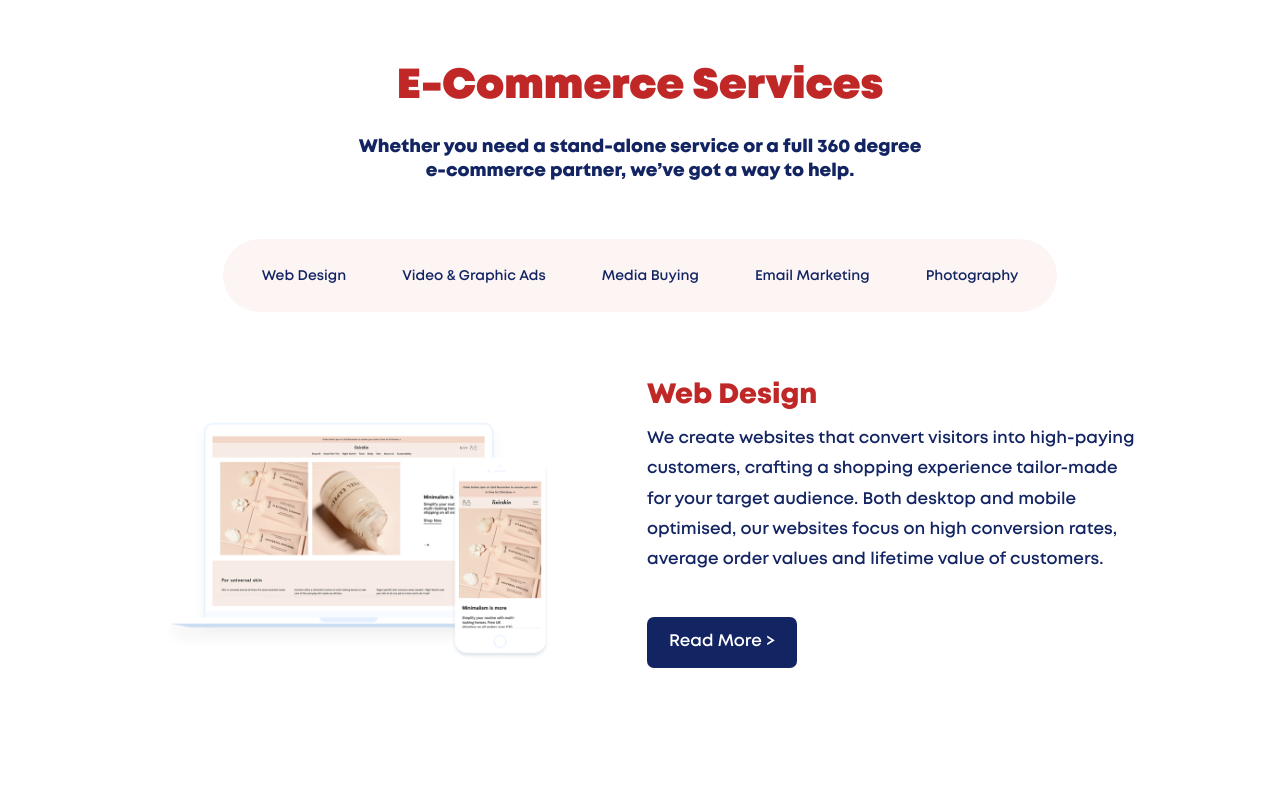
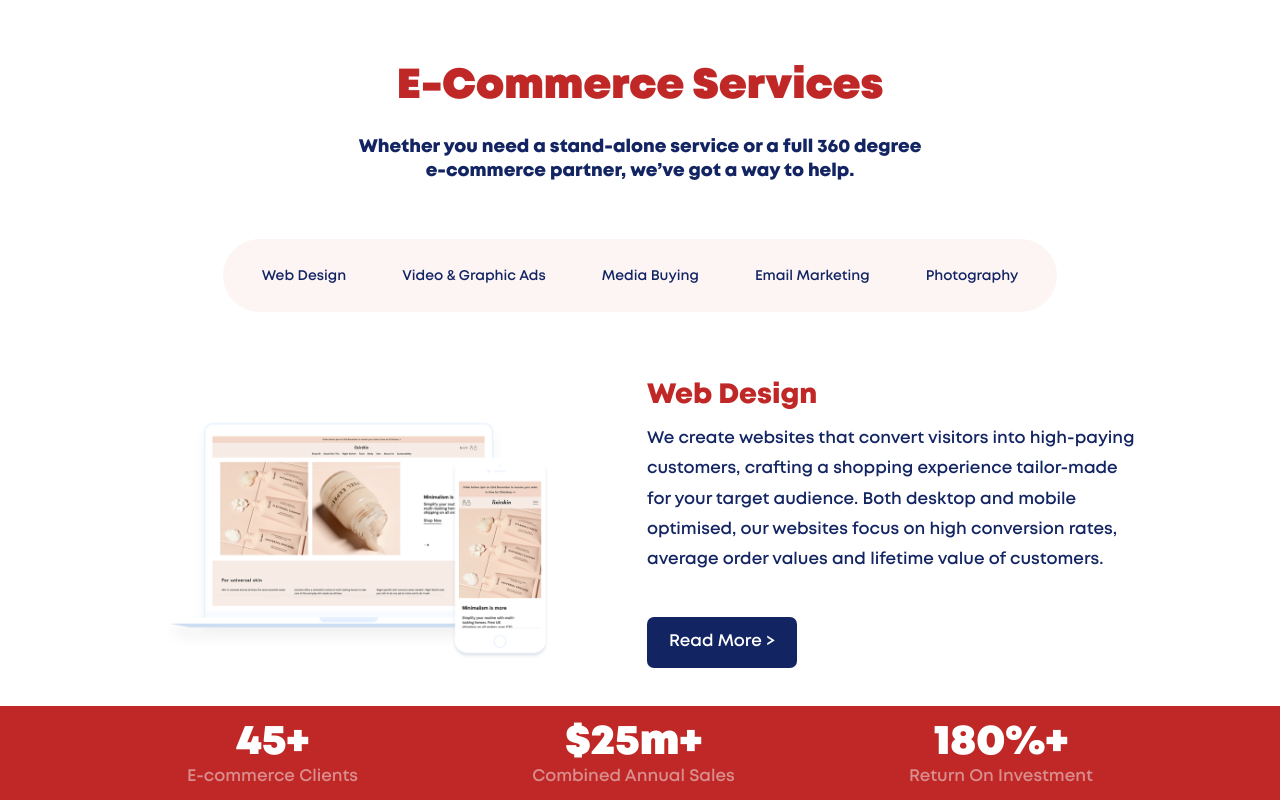
Before and after one commit to davidsoz/Megobari_Marckup, a plain HTML site: page index.html in a window 1280 px wide. Shown: the part 738-1538 px from the top of the page. Before the commit the page ends 1444 px from the top, so only its background shows below. Drawn offline with Linux system fonts and the light colour scheme.

Commit message:
create marketing section

```diff
--- a/assets/css/styles.css
+++ b/assets/css/styles.css
@@ -28,7 +28,11 @@ body {
     justify-content: space-between;
     align-items: center;
 }
-
+.flex-space-around {
+    display: flex;
+    justify-content: space-around;
+    align-items: center;
+}
 .flex-gap-40 {
     display: flex;
     gap: 58px;
@@ -227,3 +231,31 @@ img {
     margin-top: 3rem;
     padding: 1.2rem 0;
 }
+
+.marketing {
+    padding: 1.1rem 0 1rem 0;
+    background: linear-gradient(803.06deg,#c02827 466.07%,#a73030 98.54%);
+
+}
+
+.marketing .container div span {
+    display: block;
+}
+
+.marketing .container div span:first-child {
+    font-size: 3rem;
+    font-weight: 900;
+    color: #fff;
+}
+
+.marketing .container div span:last-child {
+    font-size: 1.2rem;
+    font-weight: 600;
+    margin-top: 0.4rem;
+    color: #f2f2f2;
+    opacity: 0.5;
+}
+
+.marketing .container div {
+    text-align: center;
+}
--- a/index.html
+++ b/index.html
@@ -82,5 +82,21 @@
             </div>
         </div>
     </section>
+    <section class="marketing">
+        <div class="container flex-space-around">
+            <div>
+                <span>45+</span>
+                <span>E-commerce Clients</span>
+            </div>
+            <div>
+                <span>$25m+</span>
+                <span>Combined Annual Sales</span>
+            </div>
+            <div>
+                <span>180%+</span>
+                <span>Return On Investment</span>
+            </div>
+        </div>
+    </section>
 </body>
 </html>
```
